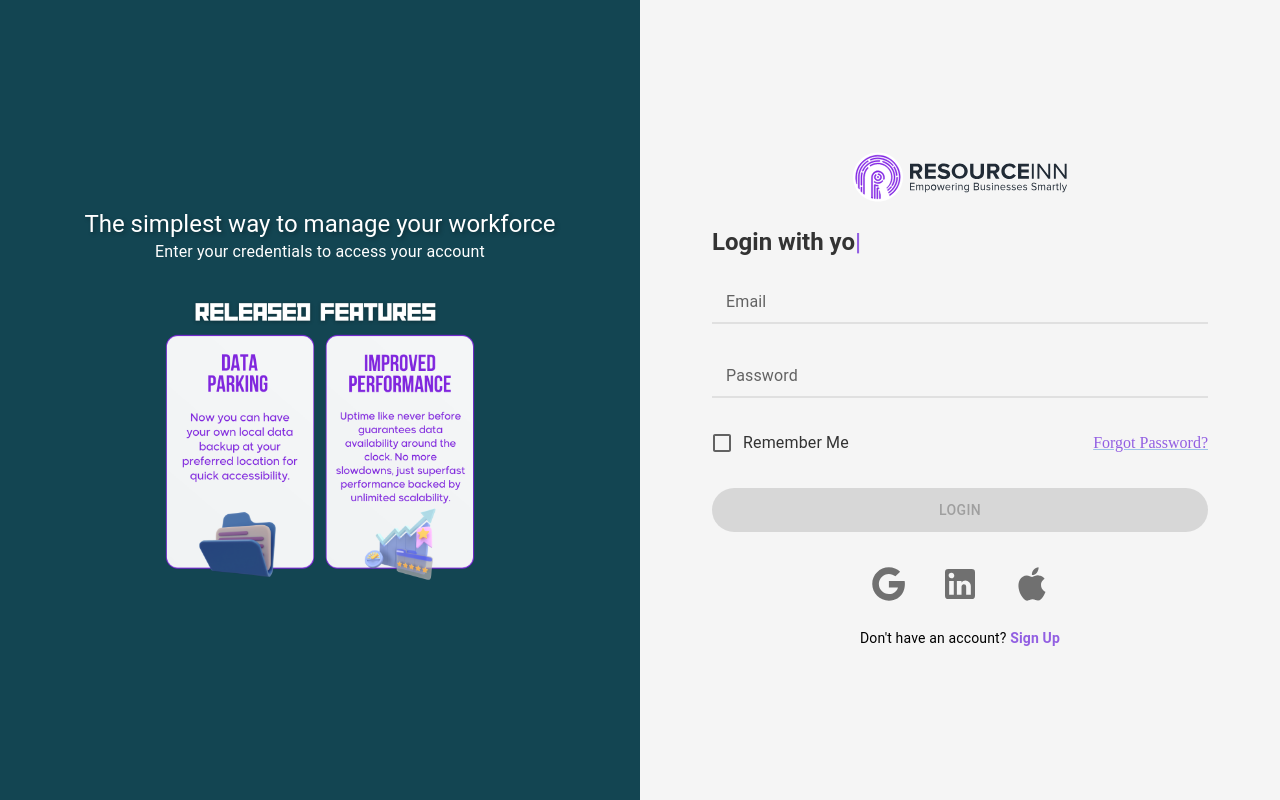
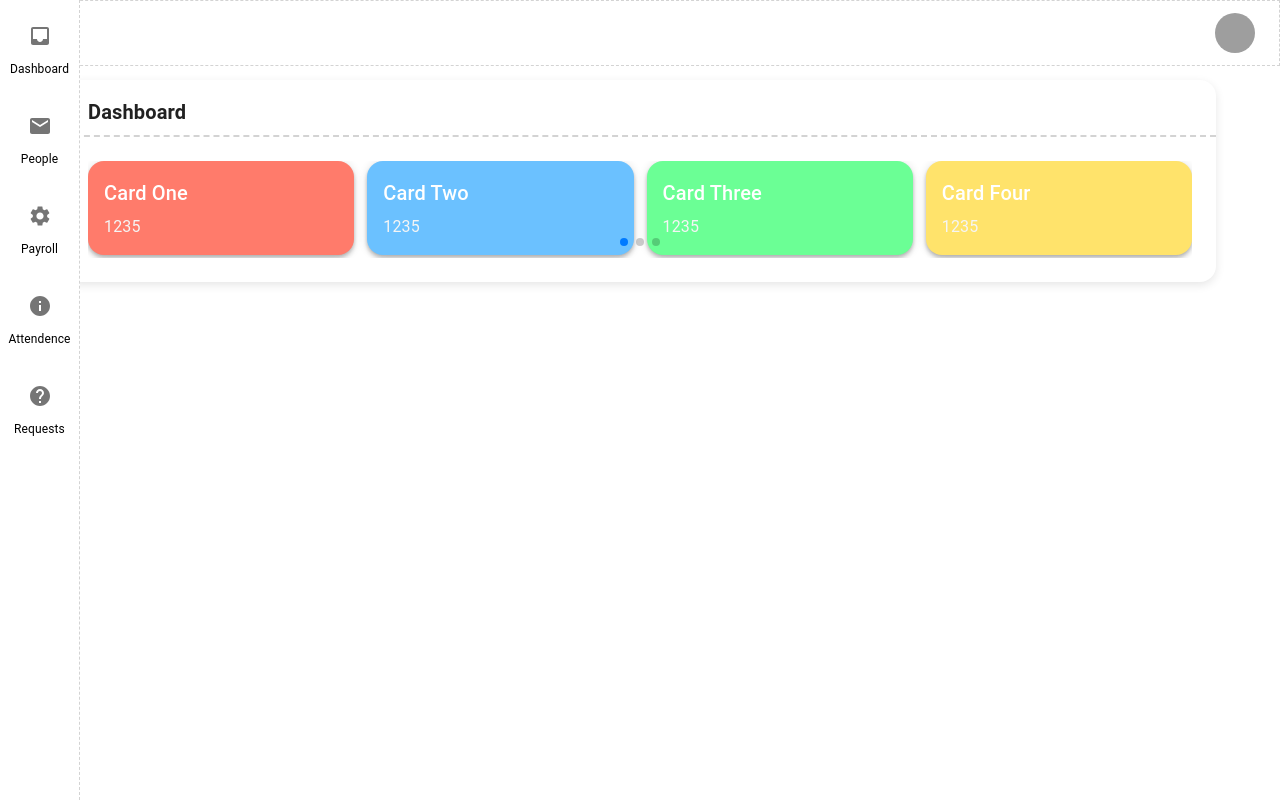
Before and after one commit to wajihafatima-dev/resourceinn, a Next.js app: page / in a window 1280 px wide. Built offline with nearby package versions, Linux system fonts and the light colour scheme; grey boxes are pictures that could not be loaded.

Commit message:
[issue-10]  - Settinglayout

```diff
--- a/package.json
+++ b/package.json
@@ -19,7 +19,7 @@
     "bcryptjs": "^3.0.2",
     "dotenv": "^16.4.7",
     "formik": "^2.4.6",
-    "framer-motion": "^12.7.3",
+    "framer-motion": "^12.7.4",
     "jsonwebtoken": "^9.0.2",
     "mongoose": "^8.10.1",
     "next": "15.1.7",
@@ -29,6 +29,7 @@
     "react-slick": "^0.30.3",
     "slick-carousel": "^1.8.1",
     "styled-components": "^6.1.15",
+    "swiper": "^11.2.6",
     "yup": "^1.6.1"
   },
   "devDependencies": {
--- a/src/app/components/global/CardSlider.js
+++ b/src/app/components/global/CardSlider.js
@@ -1,53 +1,87 @@
-// "use client";
-// import React from "react";
-// import Slider from "react-slick";
-// import { Card, CardContent, Typography, Box } from "@mui/material";
-// import { motion } from "framer-motion";
+"use client";
+import React from "react";
+import { Card, Typography, Box } from "@mui/material";
+import { Swiper, SwiperSlide } from "swiper/react";
+import { Pagination } from "swiper/modules";
+import "swiper/css";
+import "swiper/css/pagination";
 
-// const CardSlider = ({ cards, slidesToShow = 3 }) => {
-//   const settings = {
-//     dots: true,
-//     infinite: true,
-//     speed: 500,
-//     slidesToShow: slidesToShow,
-//     slidesToScroll: 1,
-//     arrows: true,
-//     responsive: [
-//       {
-//         breakpoint: 960,
-//         settings: {
-//           slidesToShow: 2
-//         }
-//       },
-//       {
-//         breakpoint: 600,
-//         settings: {
-//           slidesToShow: 1
-//         }
-//       }
-//     ]
-//   };
+// Sample background colors
+const backgroundColors = [
+  "#ff7b6b", "#6bc1ff", "#6bff95", "#ffe36b", "#d36bff", "#6b9eff"
+];
 
-//   return (
-//     <Box sx={{ px: 2 }}>
-//       <Slider {...settings}>
-//         {cards.map((card, index) => (
-//           <motion.div key={index} whileHover={{ scale: 1.03 }}>
-//             <Card sx={{ m: 0, height: "10%" }} elevation={3}>
-//               <CardContent>
-//                 <Typography variant="h6" gutterBottom>
-//                   {card.title}
-//                 </Typography>
-//                 <Typography variant="body2" color="text.secondary">
-//                   {card.description}
-//                 </Typography>
-//               </CardContent>
-//             </Card>
-//           </motion.div>
-//         ))}
-//       </Slider>
-//     </Box>
-//   );
-// };
+const CardSlider = ({ cards }) => {
+  return (
+    <Box sx={{ px: 0 }}>
+      <Swiper
+        modules={[Pagination]}
+        spaceBetween={13}
+        pagination={{ clickable: true }}
+        style={{ paddingBottom: 3 }}
+        breakpoints={{
+          0: {
+            slidesPerView: 1.2,
+          },
+          480: {
+            slidesPerView: 1.5,
+          },
+          640: {
+            slidesPerView: 2,
+          },
+          768: {
+            slidesPerView: 2.5,
+          },
+          1024: {
+            slidesPerView: 3,
+          },
+          1280: {
+            slidesPerView: 4,
+          },
+        }}
+      >
+        {cards.map((card, index) => (
+          <SwiperSlide
+            key={index}
+            style={{
+              width: "auto",
+            }}
+          >
+            <Card
+              elevation={4}
+              sx={{
+                height: "100%",
+                borderRadius: 4,
+                backgroundColor: backgroundColors[index % backgroundColors.length],
+                py: 2,
+                px: 2,
+              }}
+            >
+              <Typography
+                variant="h6"
+                gutterBottom
+                sx={{
+                  fontSize: { xs: "1rem", sm: "1.1rem", md: "1.25rem" },
+                  color: "#fff",
+                }}
+              >
+                {card.title}
+              </Typography>
+              <Typography
+                variant="body2"
+                sx={{
+                  fontSize: { xs: "0.8rem", sm: "0.9rem", md: "1rem" },
+                  color: "#f5f5f5",
+                }}
+              >
+                {card.description}
+              </Typography>
+            </Card>
+          </SwiperSlide>
+        ))}
+      </Swiper>
+    </Box>
+  );
+};
 
-// export default CardSlider;
+export default CardSlider;
--- /dev/null
+++ b/src/app/components/global/MainCard.js
@@ -0,0 +1,61 @@
+"use client";
+import { Box, Card, Container, Typography } from "@mui/material";
+
+const MainCard = ({ children, title = "Dashboard" }) => {
+  return (
+    <Container
+      maxWidth={false}
+      sx={{
+        px: { xs: 0, sm: 0, md: 0 },
+        mx:{ xs: 4, sm: 0, md: 0 },
+        display: "flex",
+        justifyContent: "center",
+      }}
+    >
+      <Card
+        sx={{
+          width: "100%",
+          // maxWidth: {
+          //   xs: "100%",
+          //   sm: "90%",
+          //   md: "90%",
+          //   lg: "85%",
+          //   xl: "75%",
+          // },
+          backgroundColor: "#fff",
+          borderRadius: 4,
+          boxShadow: "0px 3px 10px rgba(0,0,0,0.1)",
+        }}
+      >
+        {/* Title Section */}
+        <Box
+          sx={{
+            borderBottom: "2px dashed lightgray",
+            px: 3,
+            pt: 2,
+          }}
+        >
+          <Typography
+            variant="h6"
+            fontWeight="bold"
+            gutterBottom
+            sx={{
+              fontSize: {
+                xs: "1rem",
+                sm: "1.1rem",
+                md: "1.25rem",
+              },
+            }}
+          >
+            {title}
+          </Typography>
+        </Box>
+
+        {/* Content Section */}
+        <Box sx={{ px: 3, py: { xs: 2, sm: 3 } }}>{children}</Box>
+      </Card>
+    </Container>
+  );
+};
+
+export default MainCard;
--- a/src/app/components/global/Navbar.js
+++ b/src/app/components/global/Navbar.js
@@ -25,7 +25,7 @@ function Navbar() {
   };
 
   return (
-    <AppBar position="static" sx={{backgroundColor:"#fff",border:"1.7px dashed lightgray",boxShadow:0}}>
+    <AppBar position="fixed" sx={{backgroundColor:"#fff",border:"1.7px dashed lightgray",boxShadow:0}}>
       <Container maxWidth="xl">
         <Toolbar disableGutters>
           <Box sx={{ flexGrow: 1 }} />
--- a/src/app/dashboard/page.js
+++ b/src/app/dashboard/page.js
@@ -1,39 +1,28 @@
 import React from 'react';
 import {
-  Grid,
-  Card,
+  Box,
+  Container,
+  Stack,
   Typography,
-  Box,
 } from '@mui/material';
+import MainCard from '../components/global/MainCard';
 import CardSlider from '../components/global/CardSlider';
+import DashboardLayout from '../layouts/DashboardLayout';
 
 const cardData = [
-  { id: 1, title: 'Card One', description: 'This is the first card.' },
-  { id: 2, title: 'Card Two', description: 'This is the second card.' },
-  { id: 3, title: 'Card Three', description: 'This is the third card.' },
-  { id: 1, title: 'Card One', description: 'This is the first card.' },
-  { id: 2, title: 'Card Two', description: 'This is the second card.' },
-  { id: 3, title: 'Card Three', description: 'This is the third card.' }
+  { id: 1, title: 'Card One', description: 1235 },
+  { id: 2, title: 'Card Two', description: 1235 },
+  { id: 3, title: 'Card Three', description: 1235},
+  { id: 4, title: 'Card Four', description: 1235 },
+  { id: 5, title: 'Card Five', description: 1235 },
+  { id: 6, title: 'Card Six', description: 1235},
 ];
 
 const Dashboard = () => {
   return (
-    <Box>
-      <Card
-        sx={{
-          backgroundColor: "#f5f5f5",
-          borderRadius: 4,
-          boxShadow: "0px 3px 10px rgba(0,0,0,0.1)"
-        }}
-      >
-        <Box sx={{ borderBottom: "2px dashed lightgray", pl: 3, pt:1}}>
-          <Typography variant="h6" fontWeight="bold" gutterBottom>
-            Dashboard
-          </Typography>
-        </Box>
-        <CardSlider cards={cardData} />
-      </Card>
-      </Box>
+    <Container>
+      <MainCard children={<CardSlider cards={cardData} />}/>
+    </Container>
   );
 };
 
--- a/src/app/layout.js
+++ b/src/app/layout.js
@@ -1,11 +1,65 @@
+"use client";
+
+import { usePathname } from "next/navigation";
+import { useState } from "react";
+import { Box, useMediaQuery, useTheme } from "@mui/material";
+
 import TanstackProvider from "./provider/TanstackProvider";
+import SideMenu from "./components/global/sidebar/SideMenu";
+import Navbar from "./components/global/Navbar";
 
 export default function RootLayout({ children }) {
+  const pathname = usePathname();
+
+  // Pages that don't need the layout
+  const noLayoutRoutes = ["/login", "/signup", "/forgot-password"];
+  const isAuthPage = noLayoutRoutes.includes(pathname);
+
+  const [drawerOpen, setDrawerOpen] = useState(false);
+
+  const theme = useTheme();
+  const isSmallScreen = useMediaQuery(theme.breakpoints.down("xs"));
+
   return (
-    <html>
-      <body style={{margin:0,padding:0}}
-      >
-        <TanstackProvider>{children}</TanstackProvider>
+    <html lang="en">
+      <body style={{ margin: 0, padding: 0 }}>
+        <TanstackProvider>
+          {isAuthPage ? (
+            children
+          ) : (
+            <Box sx={{ flexDirection: "column", height: "100vh", width: "100%" }}>
+              <SideMenu drawerOpen={drawerOpen} setDrawerOpen={setDrawerOpen} />
+
+              <Box
+                sx={{
+                  flex: 1,
+                  ml: !isSmallScreen && drawerOpen ? "280px" : "0px",
+                  transition: "margin-left 0.3s ease-in-out",
+                  display: "flex",
+                  flexDirection: "column",
+                  width: "100%",
+                }}
+              >
+                <Navbar
+                  drawerOpen={drawerOpen}
+                  setDrawerOpen={setDrawerOpen}
+                />
+
+                <Box
+                  component="main"
+                  sx={{
+                    flex: 1,
+                    mt: { xs: 7, sm: 8 }, // adjust top space based on Navbar height
+                    p: 2,
+                    overflowY: "auto",
+                  }}
+                >
+                  {children}
+                </Box>
+              </Box>
+            </Box>
+          )}
+        </TanstackProvider>
       </body>
     </html>
   );
--- /dev/null
+++ b/src/app/layouts/DashboardLayout.js
@@ -0,0 +1,31 @@
+"use client";
+import { useState } from "react";
+import { Box, useTheme, useMediaQuery, CssBaseline } from "@mui/material";
+import SideMenu from "../components/global/sidebar/SideMenu";
+import Navbar from "../components/global/Navbar";
+
+export default function DashboardLayout({ children }) {
+  const [drawerOpen, setDrawerOpen] = useState(false);
+  const isSmallScreen = useMediaQuery(theme.breakpoints.down("lg"));
+  const theme = useTheme();
+
+  return (
+    <Box sx={{display:"flex", manHeight: "100vh", width: "100%" ,p:3}}>
+      <CssBaseline />
+      {/* <SideMenu drawerOpen={drawerOpen} setDrawerOpen={setDrawerOpen} /> */}
+      <Box
+        sx={{
+          width: "100%",
+          ml: !isSmallScreen && drawerOpen ? "250px" : "0px",
+          transition: "margin-left 0.3s ease-in-out",
+        }}
+      >
+        <Navbar setDrawerOpen={setDrawerOpen} drawerOpen={drawerOpen} />
+
+        <Box sx={{ mt: { xs: 7, sm: 8 } }}>
+          {children}
+        </Box>
+      </Box>
+    </Box>
+  );
+}
--- a/src/app/page.js
+++ b/src/app/page.js
@@ -1,7 +1,7 @@
-import Login from "./login/page";
+import Dashboard from "./dashboard/page";
 
-export default function Home() {
+export default function Home(children) {
   return (
-  <Login/>
+   <Dashboard/>
   );
 }
```
Also changed, not shown: src/app/dashboard/layout.js (deleted, +0 -25 lines), 1 other file (tests, documents, lock files or other folders).
